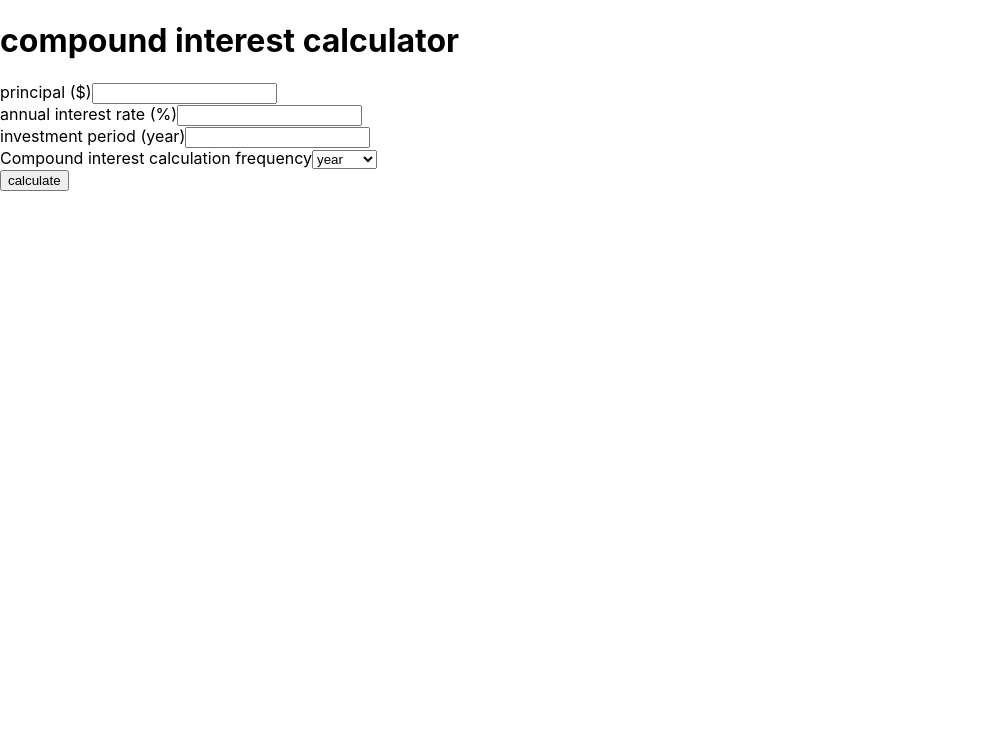
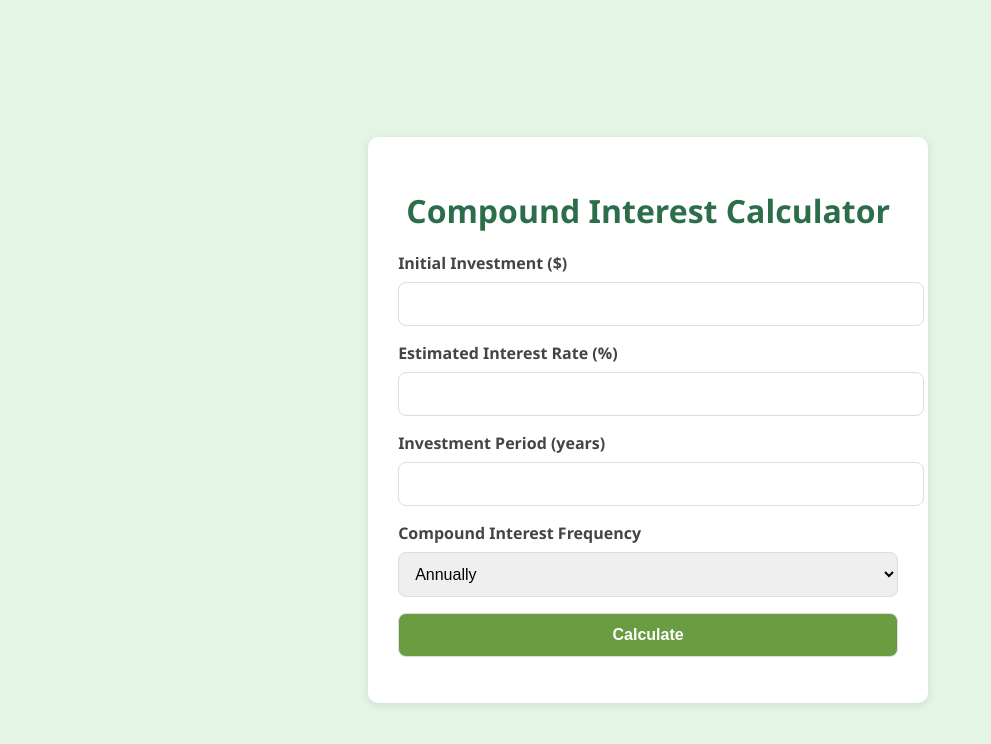
Before and after one commit to yutanatana/compound_interest, a React (Create React App) app: page / in a window 1280 px wide. Shown: the top 744 px of the page, without its empty margins (0-991 px from the left). Built offline with nearby package versions, Linux system fonts and the light colour scheme.

Commit message:
change design

```diff
--- a/src/App.js
+++ b/src/App.js
@@ -1,5 +1,6 @@
 import React from "react";
 import CompoundInterestCalculator from "./CompoundInterestCalculator";
+import "./index.css";
 
 function App() {
   return (
--- /dev/null
+++ b/src/CompoundInterestCalculator.css
@@ -0,0 +1,77 @@
+/* CompoundInterestCalculator.css */
+body {
+    font-family: 'Segoe UI', Tahoma, Geneva, Verdana, sans-serif;
+    background-color: #e5f5e5;
+    margin: 0;
+    display: flex;
+    justify-content: center;
+    align-items: center;
+    height: 100vh;
+    padding: 20px;
+  }
+
+  .container {
+    background-color: white;
+    padding: 30px;
+    border-radius: 10px;
+    box-shadow: 0 2px 8px rgba(0, 0, 0, 0.1);
+    width: 100%;
+    max-width: 500px;
+  }
+
+  h1 {
+    font-size: 2rem;
+    color: #2c6e49;
+    margin-bottom: 20px;
+    text-align: center;
+  }
+
+  label {
+    display: block;
+    margin-bottom: 8px;
+    font-weight: 600;
+    color: #444;
+  }
+
+  input, select, button {
+    width: 100%;
+    padding: 12px;
+    margin-bottom: 16px;
+    border: 1px solid #ddd;
+    border-radius: 8px;
+    font-size: 1rem;
+    transition: all 0.3s ease;
+  }
+
+  input:focus, select:focus, button:focus {
+    border-color: #6a9c42;
+    outline: none;
+  }
+
+  button {
+    background-color: #6a9c42;
+    color: white;
+    font-weight: bold;
+    cursor: pointer;
+    transition: background-color 0.3s ease;
+  }
+
+  button:hover {
+    background-color: #558d38;
+  }
+
+  .result {
+    margin-top: 20px;
+    padding: 12px;
+    background-color: #f9f9f9;
+    border-radius: 8px;
+    font-weight: bold;
+    font-size: 1.2rem;
+    color: #333;
+  }
+
+  .error {
+    color: red;
+    font-weight: bold;
+    margin-top: 10px;
+  }
--- a/src/CompoundInterestCalculator.js
+++ b/src/CompoundInterestCalculator.js
@@ -1,4 +1,5 @@
 import React, { useState } from 'react';
+import './CompoundInterestCalculator.css';  // CSSファイルをインポート
 
 const CompoundInterestCalculator = () => {
   const [principal, setPrincipal] = useState('');
@@ -6,6 +7,7 @@ const CompoundInterestCalculator = () => {
   const [time, setTime] = useState('');
   const [compounds, setCompounds] = useState('1');
   const [result, setResult] = useState(null);
+  const [error, setError] = useState('');
 
   const calculateCompoundInterest = () => {
     const P = parseFloat(principal);
@@ -14,70 +16,63 @@ const CompoundInterestCalculator = () => {
     const n = parseInt(compounds, 10);
 
     if (isNaN(P) || isNaN(r) || isNaN(t) || isNaN(n)) {
-      setResult('入力が正しくありません。');
+      setError('input is not correct');
+      setResult(null);
       return;
     }
 
     const amount = P * Math.pow(1 + r / n, n * t);
     setResult(amount.toFixed(2));
+    setError('');
   };
 
   return (
-    <div className="min-h-screen flex flex-col items-center justify-center bg-green-100">
-      <h1 className="text-3xl font-bold mb-4">compound interest calculator</h1>
-      <div className="bg-white p-6 rounded shadow-md w-full max-w-md">
-        <div className="mb-4">
-          <label className="block mb-2 font-semibold">principal ($)</label>
+    <div className="container">
+      <h1>Compound Interest Calculator</h1>
+      <div>
+        <label>Initial Investment ($)</label>
         <input
           type="number"
           value={principal}
           onChange={(e) => setPrincipal(e.target.value)}
-            className="p-2 border rounded w-full"
         />
       </div>
-        <div className="mb-4">
-          <label className="block mb-2 font-semibold">annual interest rate (%)</label>
+      <div>
+        <label>Estimated Interest Rate (%)</label>
         <input
           type="number"
           value={rate}
           onChange={(e) => setRate(e.target.value)}
-            className="p-2 border rounded w-full"
         />
       </div>
-        <div className="mb-4">
-          <label className="block mb-2 font-semibold">investment period (year)</label>
+      <div>
+        <label>Investment Period (years)</label>
         <input
           type="number"
           value={time}
           onChange={(e) => setTime(e.target.value)}
-            className="p-2 border rounded w-full"
         />
       </div>
-        <div className="mb-4">
-          <label className="block mb-2 font-semibold">Compound interest calculation frequency</label>
+      <div>
+        <label>Compound Interest Frequency</label>
         <select
           value={compounds}
           onChange={(e) => setCompounds(e.target.value)}
-            className="p-2 border rounded w-full"
         >
-            <option value="1">year</option>
-            <option value="4">quarter</option>
-            <option value="12">month</option>
-            <option value="365">day</option>
+          <option value="1">Annually</option>
+          <option value="4">Quarterly</option>
+          <option value="12">Monthly</option>
+          <option value="365">Daily</option>
         </select>
       </div>
-        <button
-          onClick={calculateCompoundInterest}
-          className="bg-green-500 text-white px-4 py-2 rounded hover:bg-green-600 w-full"
-        >
-          calculate
-        </button>
+      <button onClick={calculateCompoundInterest}>Calculate</button>
+
+      {error && <div className="error">{error}</div>}
       {result && (
-          <div className="mt-4 p-4 bg-gray-100 rounded">
-            <h2 className="text-lg font-bold">amount: {result} $ </h2>
+        <div className="result">
+          Amount: ${result}
         </div>
       )}
-      </div>
     </div>
   );
 };
```
Lines whose indentation alone changed are shown as unchanged.
